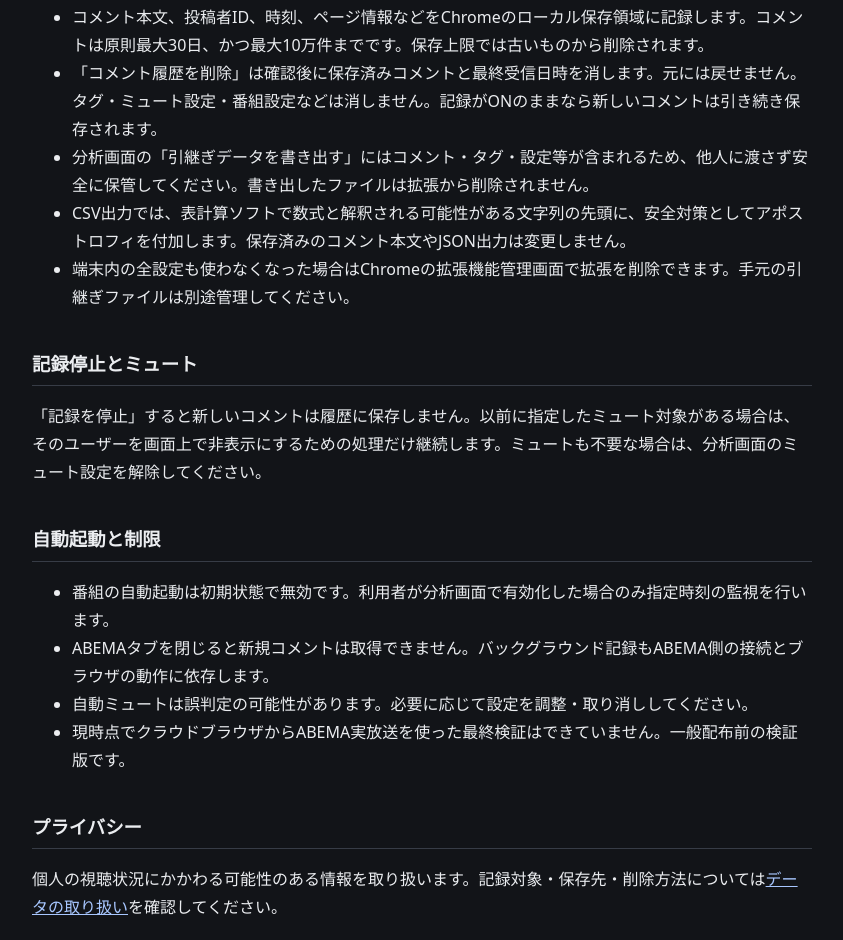
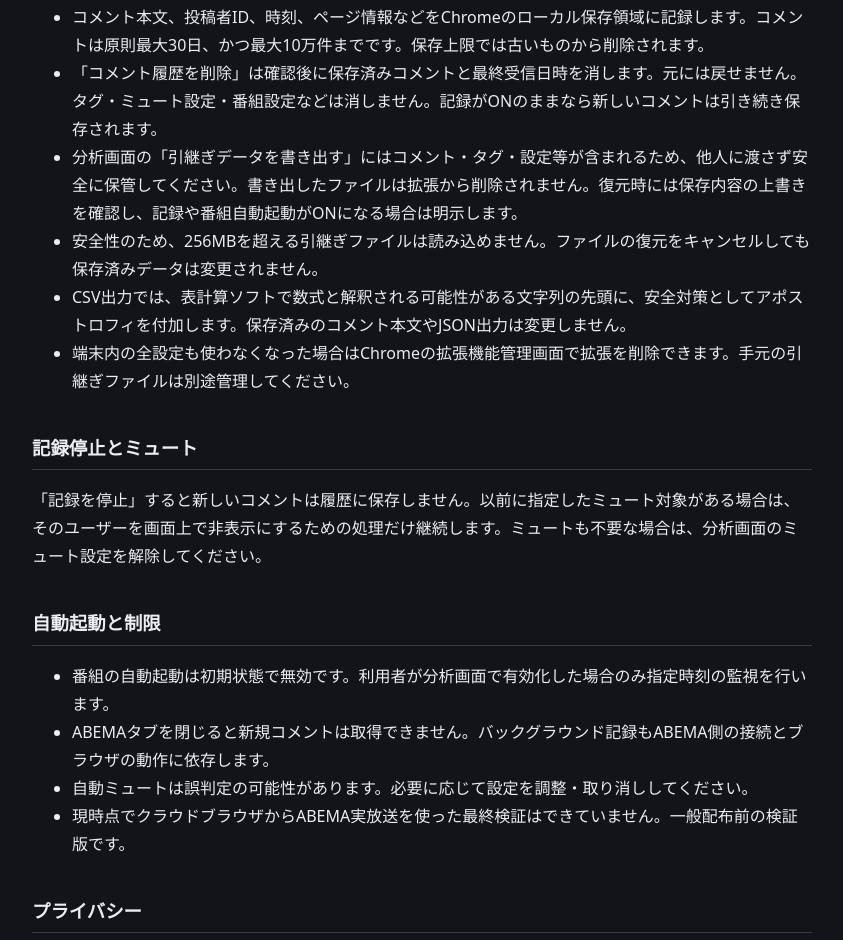
Before and after one commit to yamada1221/abema-comment-analyzer, a browser extension: page guide.html in a window 1280 px wide. Shown: the part 764-1704 px from the top of the page, without its empty margins (218-1061 px from the left). Drawn offline with Linux system fonts and the light colour scheme.

Commit message:
docs: explain backup restore consent and size limit

```diff
--- a/guide.html
+++ b/guide.html
@@ -36,7 +36,8 @@
     <ul>
       <li>コメント本文、投稿者ID、時刻、ページ情報などをChromeのローカル保存領域に記録します。コメントは原則最大30日、かつ最大10万件までです。保存上限では古いものから削除されます。</li>
       <li>「コメント履歴を削除」は確認後に保存済みコメントと最終受信日時を消します。元には戻せません。タグ・ミュート設定・番組設定などは消しません。記録がONのままなら新しいコメントは引き続き保存されます。</li>
-      <li>分析画面の「引継ぎデータを書き出す」にはコメント・タグ・設定等が含まれるため、他人に渡さず安全に保管してください。書き出したファイルは拡張から削除されません。</li>
+      <li>分析画面の「引継ぎデータを書き出す」にはコメント・タグ・設定等が含まれるため、他人に渡さず安全に保管してください。書き出したファイルは拡張から削除されません。復元時には保存内容の上書きを確認し、記録や番組自動起動がONになる場合は明示します。</li>
+      <li>安全性のため、256MBを超える引継ぎファイルは読み込めません。ファイルの復元をキャンセルしても保存済みデータは変更されません。</li>
       <li>CSV出力では、表計算ソフトで数式と解釈される可能性がある文字列の先頭に、安全対策としてアポストロフィを付加します。保存済みのコメント本文やJSON出力は変更しません。</li>
       <li>端末内の全設定も使わなくなった場合はChromeの拡張機能管理画面で拡張を削除できます。手元の引継ぎファイルは別途管理してください。</li>
     </ul>
```
